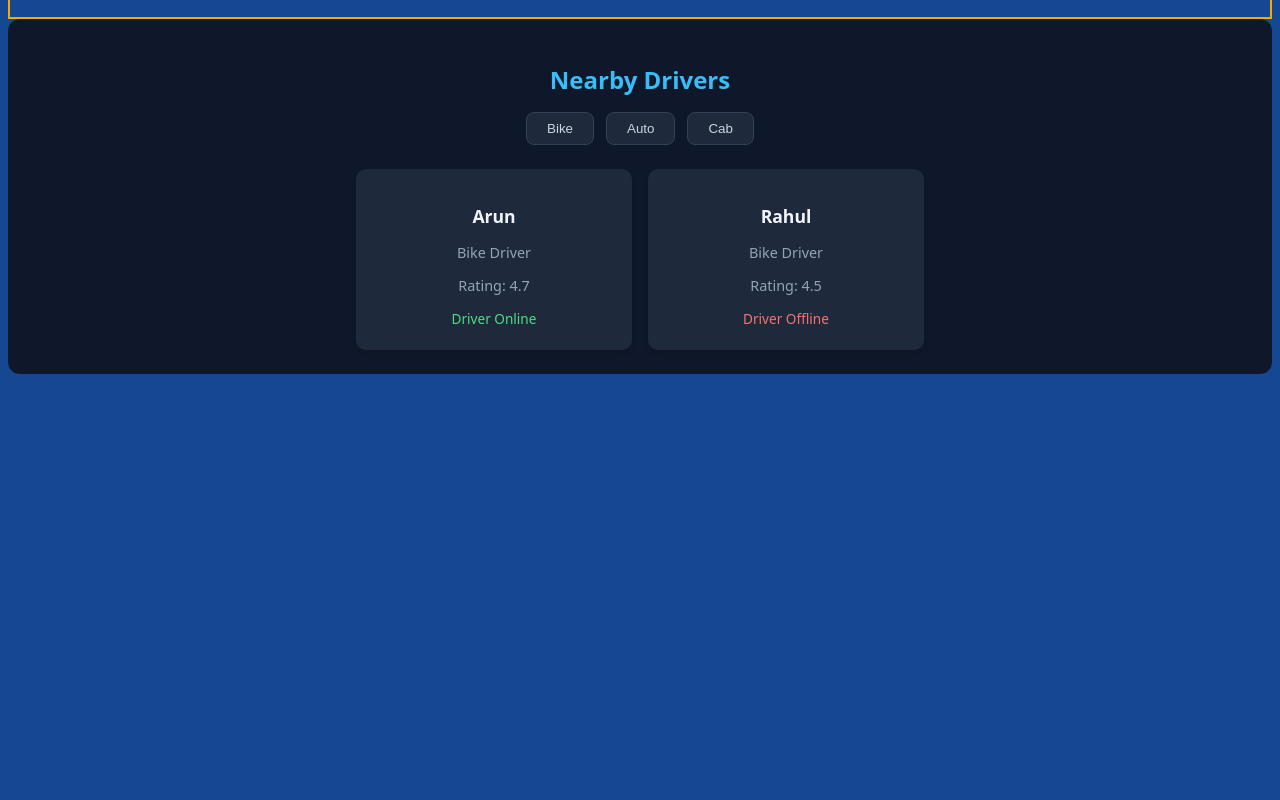
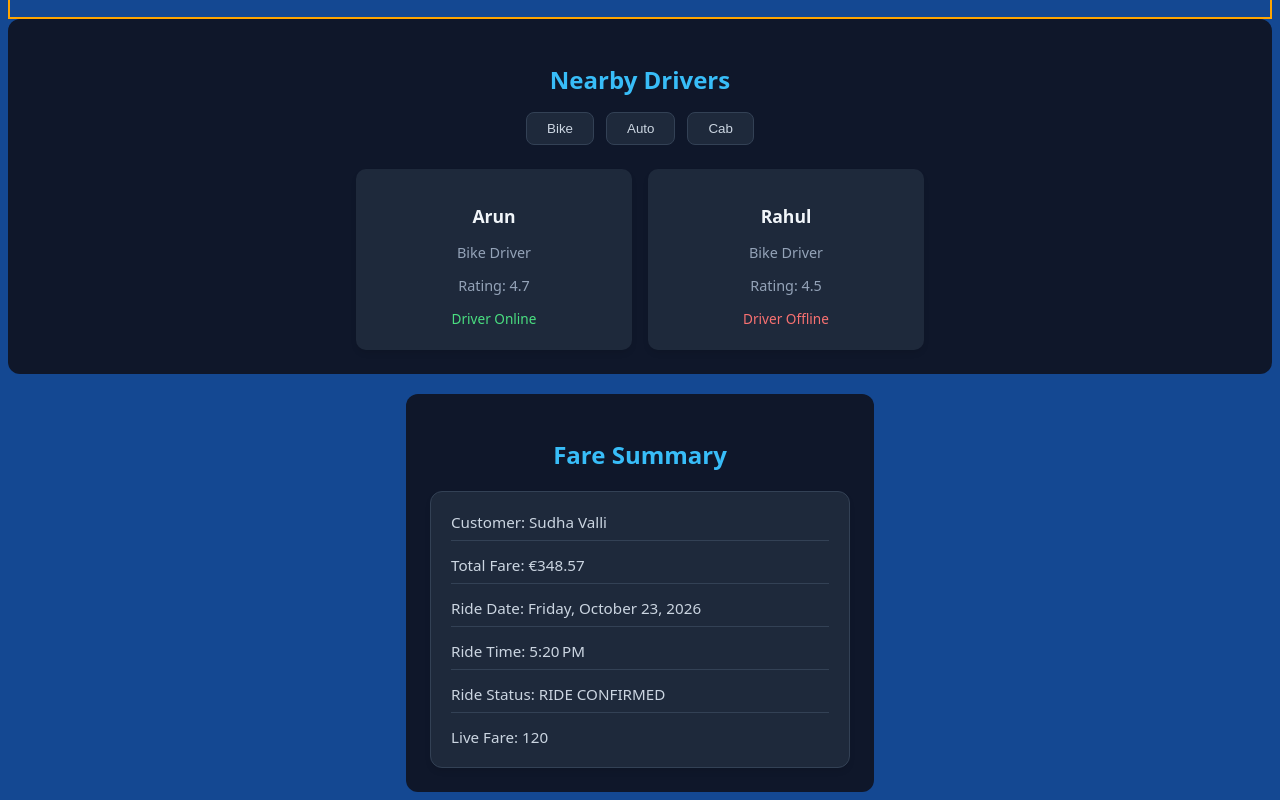
Before and after one commit to Shrikaran202005/Matrimony_Training_Workout, an Angular app in the folder Angular/Angular_project/Indrive/: page / in a window 1280 px wide. Shown: the part 2261-3061 px from the top of the page. Before the commit the page ends 2643 px from the top, so only its background shows below. Built offline with nearby package versions, Linux system fonts and the light colour scheme.

Commit message:
feat: Add Fare Summary component with template, styles, and functionality

```diff
--- a/Angular/Angular_project/Indrive/src/app/app.html
+++ b/Angular/Angular_project/Indrive/src/app/app.html
@@ -2,3 +2,4 @@
 <app-ride-booking>  </app-ride-booking>
 <app-ride-selection></app-ride-selection>
 <app-nearby-drivers></app-nearby-drivers>
+<app-fare-summary></app-fare-summary>
--- a/Angular/Angular_project/Indrive/src/app/app.ts
+++ b/Angular/Angular_project/Indrive/src/app/app.ts
@@ -4,10 +4,11 @@ import { Home } from './features/home/pages/home/home';
 import { RideBooking } from './features/rides/components/ride-booking/ride-booking';
 import { RideSelection } from './features/rides/components/ride-selection/ride-selection';
 import { NearbyDrivers } from './features/rides/components/nearby-drivers/nearby-drivers';
+import { FareSummary } from './features/rides/components/fare-summary/fare-summary';
 
 @Component({
   selector: 'app-root',
-  imports: [Home, RideBooking,RideSelection,NearbyDrivers],
+  imports: [Home, RideBooking,RideSelection,NearbyDrivers,FareSummary],
   templateUrl: './app.html',
   styleUrl: './app.css'
 })
--- /dev/null
+++ b/Angular/Angular_project/Indrive/src/app/features/rides/components/fare-summary/fare-summary.css
@@ -0,0 +1,52 @@
+
+.fare-container {
+    padding: 24px;
+    background-color: #0f172a;
+    color: #f8fafc;
+    font-family: system-ui, -apple-system, sans-serif;
+    border-radius: 12px;
+    max-width: 420px;
+    margin: 0 auto;
+    margin-top: 20px;
+}
+
+.fare-container h2 {
+    font-size: 1.5rem;
+    font-weight: 600;
+    margin-bottom: 20px;
+    color: #38bdf8;
+    text-align: center;
+}
+
+.fare-card {
+    background-color: #1e293b;
+    border: 1px solid #334155;
+    border-radius: 12px;
+    padding: 20px;
+    box-shadow: 0 4px 6px -1px rgba(0, 0, 0, 0.1);
+    display: flex;
+    flex-direction: column;
+    gap: 14px;
+    /* transition: border-color 0.2s ease, box-shadow 0.2s ease; */
+}
+
+/* .fare-card:hover {
+    border-color: #0ea5e9;
+    box-shadow: 0 10px 15px -3px rgba(56, 189, 248, 0.1);
+} */
+
+.fare-card p {
+    font-size: 0.95rem;
+    color: #cbd5e1;
+    margin: 0;
+    display: flex;
+    justify-content: space-between;
+    align-items: center;
+    border-bottom: 1px solid #334155;
+    padding-bottom: 8px;
+}
+
+.fare-card p:last-child {
+    border-bottom: none;
+    padding-bottom: 0;
+}
--- /dev/null
+++ b/Angular/Angular_project/Indrive/src/app/features/rides/components/fare-summary/fare-summary.html
@@ -0,0 +1,53 @@
+<section class="fare-container">
+
+
+    <h2>Fare Summary</h2>
+
+
+    <div class="fare-card">
+
+
+        <p>
+            Customer:
+            {{ customerName | titlecase }}
+        </p>
+
+
+        <p>
+            Total Fare:
+            {{ totalFare | currency:'EUR' }}
+        </p>
+
+
+        <p>
+            Ride Date:
+            {{ rideDate | date:'fullDate' }}
+        </p>
+
+
+        <p>
+            Ride Time:
+            {{ rideDate | date:'shortTime' }}
+        </p>
+
+
+        <p>
+            Ride Status:
+            {{ rideStatus | uppercase }}
+        </p>
+        <!--custom pipe-->
+        <!-- <p>
+          Surge Category:
+          {{ totalFare | surgeLevel }}
+        </p> -->
+
+
+        <!-- async pipe-->
+        <p>
+          Live Fare:
+          {{ liveFare$ | async }}
+        </p>
+        </div>
+
+
+        </section>
--- /dev/null
+++ b/Angular/Angular_project/Indrive/src/app/features/rides/components/fare-summary/fare-summary.ts
@@ -0,0 +1,26 @@
+import { Component } from '@angular/core';
+import { CurrencyPipe, DatePipe, TitleCasePipe, UpperCasePipe,AsyncPipe } from '@angular/common';
+import { interval } from 'rxjs/internal/observable/interval';
+import { map } from 'rxjs/internal/operators/map';
+
+@Component({
+  selector: 'app-fare-summary',
+  imports: [TitleCasePipe, CurrencyPipe, DatePipe,UpperCasePipe,AsyncPipe],
+  templateUrl: './fare-summary.html',
+  styleUrl: './fare-summary.css',
+})
+export class FareSummary {
+
+ customerName = 'sudha valli';
+
+
+  totalFare = 348.567;
+
+
+  rideDate = new Date();
+
+
+  rideStatus = 'ride confirmed';
+  liveFare$ = interval(2000).pipe(map((value) => 100 + value * 20));
+
+}
```
Also changed, not shown: 1 other file (tests, documents, lock files or other folders).
